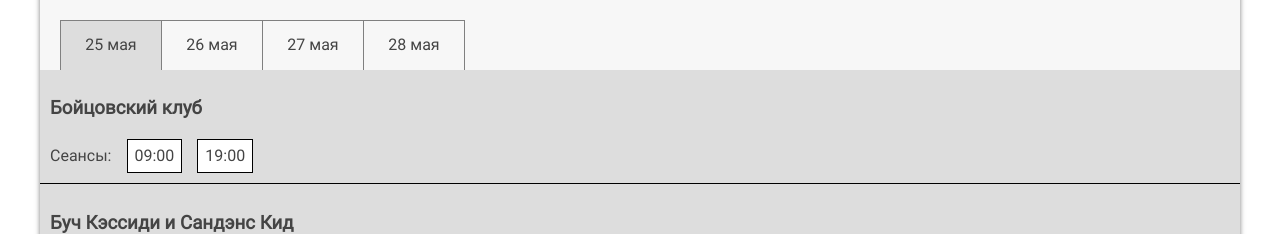
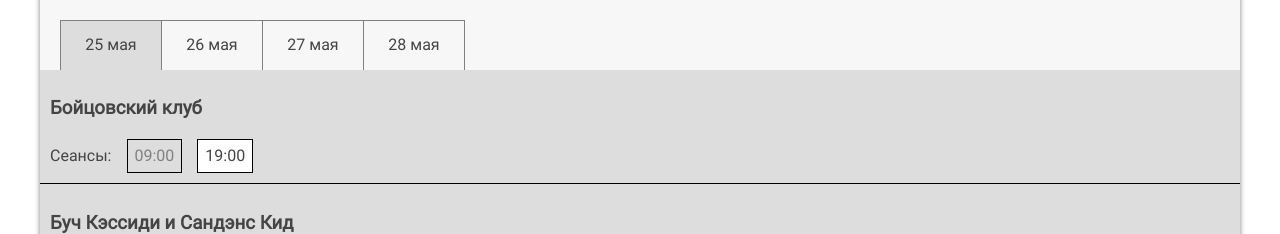
Before and after one commit to clockfake/cinema, a React app: page / in a window 1280 px wide. Shown: the part 547-781 px from the top of the page. Built offline with nearby package versions, Linux system fonts and the light colour scheme.

Commit message:
refactored some code

```diff
--- a/css/global.css
+++ b/css/global.css
@@ -71,6 +71,12 @@
   background-color: #fff;
   border: 1px solid black;
   cursor: pointer;
+}
+
+.session--disabled, .session--disabled:hover {
+  background-color: #ddd;
+  color: grey;
+  cursor: default;
 }
 
 .movie {
--- a/package.json
+++ b/package.json
@@ -32,6 +32,8 @@
     "react-dom": "^16.3.2",
     "react-redux": "^5.0.7",
     "redux": "^4.0.0",
+    "redux-devtools-extension": "^2.13.2",
+    "redux-thunk": "^2.3.0",
     "style-loader": "^0.21.0",
     "webpack": "^4.7.0",
     "webpack-cli": "^2.1.2",
--- a/sessionslist.js
+++ b/sessionslist.js
@@ -1,4 +1,4 @@
-let filmsname=['Бойцовский клуб', 'Буч Кэссиди и Сандэнс Кид', 'Генетическая опера', 'Мост в Терабитию', 'Славные парни'];
+const filmsname=['Бойцовский клуб', 'Буч Кэссиди и Сандэнс Кид', 'Генетическая опера', 'Мост в Терабитию', 'Славные парни'];
 
 export default function generateSessions(inputDate) {
   let i = 0;
--- a/src/App.js
+++ b/src/App.js
@@ -2,8 +2,14 @@
 import SeatsList from './components/SeatsList.js';
 import DateSelector from './components/DateSelector.js';
 import MovieList from './components/MovieList.js';
+import {connect} from 'react-redux';
+import generateSessions from '../sessionslist.js';
 
-export default class App extends React.Component {
+class App extends React.Component {
+
+  componentDidMount() {
+    this.props.onGetSessions();
+  }
 
   render() {
     return (
@@ -15,3 +21,20 @@
     );
   }
 }
+
+export default connect(
+  state => ({}),
+  dispatch => ({
+    onGetSessions: () => {
+      const getSessions = () => dispatch => {
+        setTimeout( () => {
+          let inputDate = new Date();
+          let result = generateSessions(inputDate);
+          if (result != undefined) {dispatch({ type: 'FETCH_SESSIONS_SUCCESS', payload: generateSessions(inputDate)})}
+          else (dispatch({type: 'FETCH_SESSIONS_FAIL', payload: null}))
+        }, 1500)
+      }
+      dispatch(getSessions());
+    }
+  })
+)(App);
--- a/src/components/DateSelector.js
+++ b/src/components/DateSelector.js
@@ -9,6 +9,8 @@
 
   render() {
     let options = {day: 'numeric', month: 'long'}
+
+    //selects 4 days out of all days of film disribution
     let daysList = [];
     if (this.props.daysList.length<=4) {daysList = [...this.props.daysList]} else {
       if (this.props.activeDate == 0) {daysList = this.props.daysList.slice(0,4)} else {
@@ -22,8 +24,7 @@
         {daysList.map( (i) => {
           let index = this.props.daysList.indexOf(i);
           let date = i.toLocaleString('ru',options);
-          let highlightDate = (index == this.props.activeDate);
-          return (<li className={highlightDate? "days__item  days__item--highlighted": "days__item"} key={index} onClick={() => this.dateSelect(index)}>{date}</li>)
+          return (<li className={index == this.props.activeDate? "days__item  days__item--highlighted": "days__item"} key={index} onClick={() => this.dateSelect(index)}>{date}</li>)
         })}
       </ul>
     );
--- a/src/components/Movie.js
+++ b/src/components/Movie.js
@@ -1,6 +1,6 @@
 import React from 'react';
 import {connect} from 'react-redux';
-import Session from './Session.js';
+// import Session from './Session.js';
 
 class Movie extends React.Component {
 
@@ -13,10 +13,7 @@
       <div className='movie'>
       <h3 className='movie__name'>{this.props.name}</h3>
       <span>Сеансы:</span>
-      {this.props.sessions.map(i => {
-        return (<Session key={i.id} session={i} onSelect={() => this.handleSelect(i.id)}/>);
-      })
-      }
+      {this.props.sessions.map(i => (<Session key={i.id} session={i} onSelect={() => this.handleSelect(i.id)}/>))}
       </div>
     );
   }
@@ -30,3 +27,13 @@
     }
   })
 )(Movie);
+
+
+function Session(props) {
+    let options = {hour: '2-digit', minute: '2-digit'};
+    let dateNow = new Date();
+    const datetime = new Date(props.session.datetime);
+    return (<span className={dateNow.getTime() > datetime.getTime() ? "session  session--disabled" : "session"}
+              onClick={() => {
+                if (dateNow.getTime() < datetime.getTime()) return props.onSelect()}}>{datetime.toLocaleString('ru',options)}</span>);
+}
--- a/src/components/MovieList.js
+++ b/src/components/MovieList.js
@@ -5,6 +5,7 @@
 class MovieList extends React.Component {
 
   render() {
+    //need to reform date structure to match "given day -> movies thats go in this day -> sessions for given movie that runs that day"
     let movieList = [];
     let filmExists;
     this.props.sessions.forEach( (i) => {
--- a/src/components/Session.js
+++ /dev/null
@@ -1,12 +0,0 @@
-import React from 'react';
-
-export default class Session extends React.Component {
-
-  render() {
-    let options = {hour: '2-digit', minute: '2-digit'}
-    const datetime = new Date(this.props.session.datetime).toLocaleString('ru',options);
-    return (<div className="session" onClick={() => this.props.onSelect()}>
-              <span className="session__time">{datetime}</span>
-           </div>);
-  }
-}
--- a/src/index.js
+++ b/src/index.js
@@ -1,38 +1,43 @@
 import React from 'react';
 import ReactDOM from 'react-dom';
 import {Provider} from 'react-redux';
-import {createStore} from 'redux';
+import {createStore, applyMiddleware} from 'redux';
+import {composeWithDevTools} from 'redux-devtools-extension';
+import thunk from 'redux-thunk';
 import generateSessions from '../sessionslist.js';
 import App from './App.js';
 
-Object.defineProperty(Array.prototype, 'dateIncludes', {
-  value: function(element) {
+function dateIncludes(array, element) {
     let returnvalue = false;
-    this.forEach( (i) => {
+    array.forEach( (i) => {
       if (i.getDate() == element.getDate() && i.getMonth() == element.getMonth()) returnvalue = true;
     });
     return returnvalue;
-  }
-});
-
-const initdate = new Date();
-const sessions = generateSessions(initdate);
-let daysList = [];
-sessions.forEach( (i) => {
-  let date = new Date(i.datetime);
-  date = new Date(Date.UTC(date.getFullYear(), date.getMonth(), date.getDate(),0,0,0));
-  if (!daysList.dateIncludes(date)) daysList.push(date);
-});
+};
 
 const initialState = {
-  sessions: sessions,
+  sessions: [],
   activeSession: null,
-  daysList: daysList,
+  daysList: [],
   activeDate: 0,
   pendingSeats: []
 }
 
 function appManager(state = initialState, action) {
+  if (action.type == 'FETCH_SESSIONS_SUCCESS') {
+    const sessions = action.payload;
+    let daysList = [];
+    sessions.forEach( (i) => {
+      let date = new Date(i.datetime);
+      date = new Date(Date.UTC(date.getFullYear(), date.getMonth(), date.getDate(),0,0,0));
+      if (!dateIncludes(daysList, date)) daysList.push(date);
+    });
+    return {
+      ...state,
+      sessions: sessions,
+      daysList: daysList
+    }
+  };
   if (action.type == 'SELECT_SESSION') {
     return {
       ...state,
@@ -81,7 +86,7 @@
   return state;
 }
 
-const store = createStore(appManager, window.__REDUX_DEVTOOLS_EXTENSION__ && window.__REDUX_DEVTOOLS_EXTENSION__());
+const store = createStore(appManager, composeWithDevTools(applyMiddleware(thunk)));
 
 ReactDOM.render(
   <Provider store={store}>
```
Also changed, not shown: 2 other files (tests, documents, lock files or other folders).
